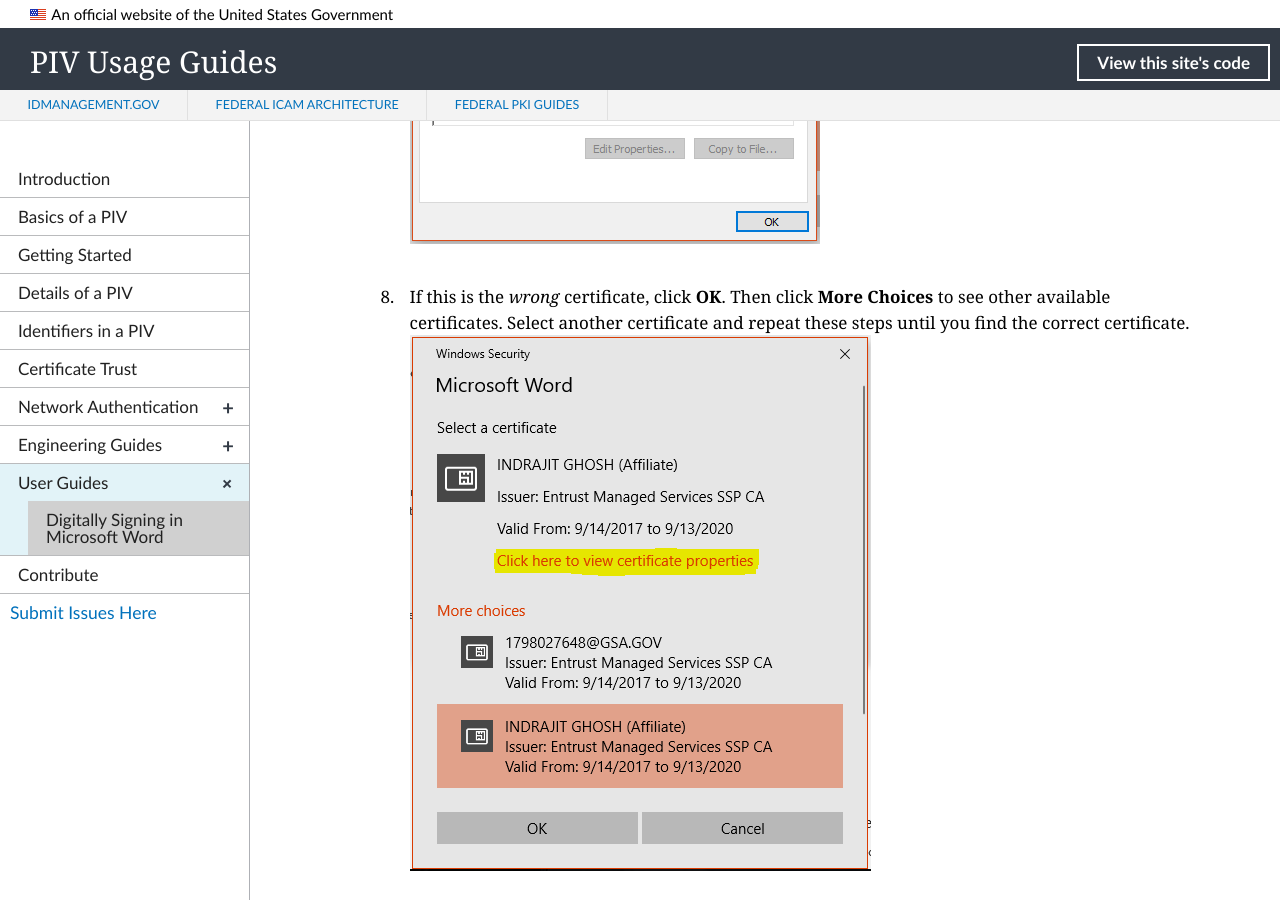
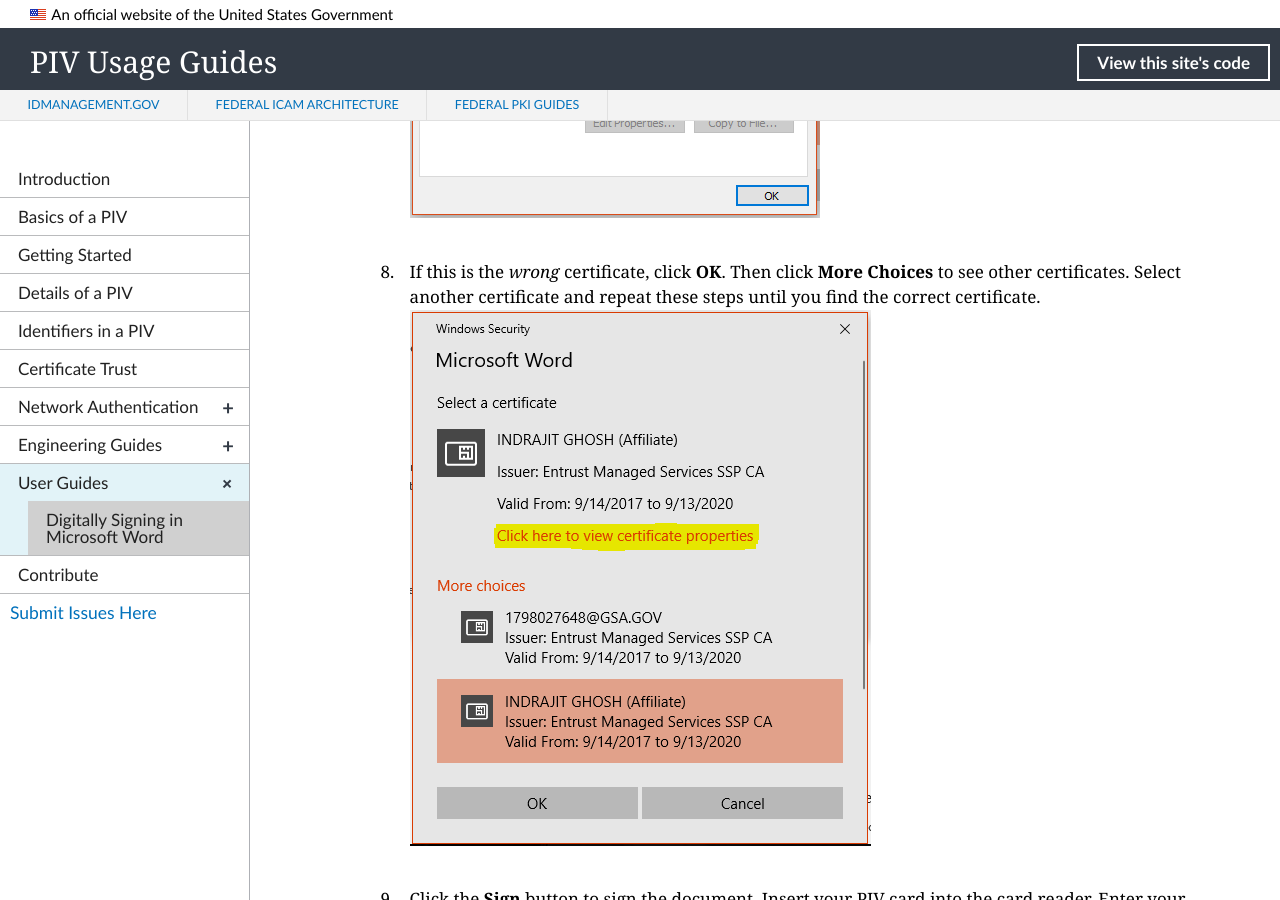
Before and after one commit to GSA/piv-guides, a Jekyll site: the page built from _userguides/01_digital_signing.md, in a window 1280 px wide and 900 px high, scrolled down 2934 px. Built offline with Jekyll 4.4.1, drawn with Linux system fonts in a browser that asks for light colours; nearby versions of some CDN libraries; library files that are not in the unit come from our copies; some of the changed text lies outside the part shown.

Commit message:
Update 01_digital_signing.md
Final edits

```diff
--- a/_userguides/01_digital_signing.md
+++ b/_userguides/01_digital_signing.md
@@ -42,7 +42,7 @@
 7. _The **Certificate Details** box appears._ Go to the **Details** tab and scroll down to **Key Usage**. Single-click on it. The lower text box should now display _Digital Signature, Non-Repudiation_. If it does, then this is the right certificate. Click **OK**.<br/>
 ![Sign Box]({{site.baseurl}}/img/word-signature-20.png)
 
-8. If this is the _wrong_ certificate, click **OK**. Then click **More Choices** to see other available certificates. Select another certificate and repeat these steps until you find the correct certificate. <br/>
+8. If this is the _wrong_ certificate, click **OK**. Then click **More Choices** to see other certificates. Select another certificate and repeat these steps until you find the correct certificate. <br/>
 ![Sign Box]({{site.baseurl}}/img/word-signature-19.png)
 
 9. Click the **Sign** button to sign the document. Insert your PIV card into the card reader. Enter your Smart Card (PIV) PIN and click **OK**.<br/>
```
Also changed, not shown: other parts of _userguides/01_digital_signing.md (+2 -2 lines).
